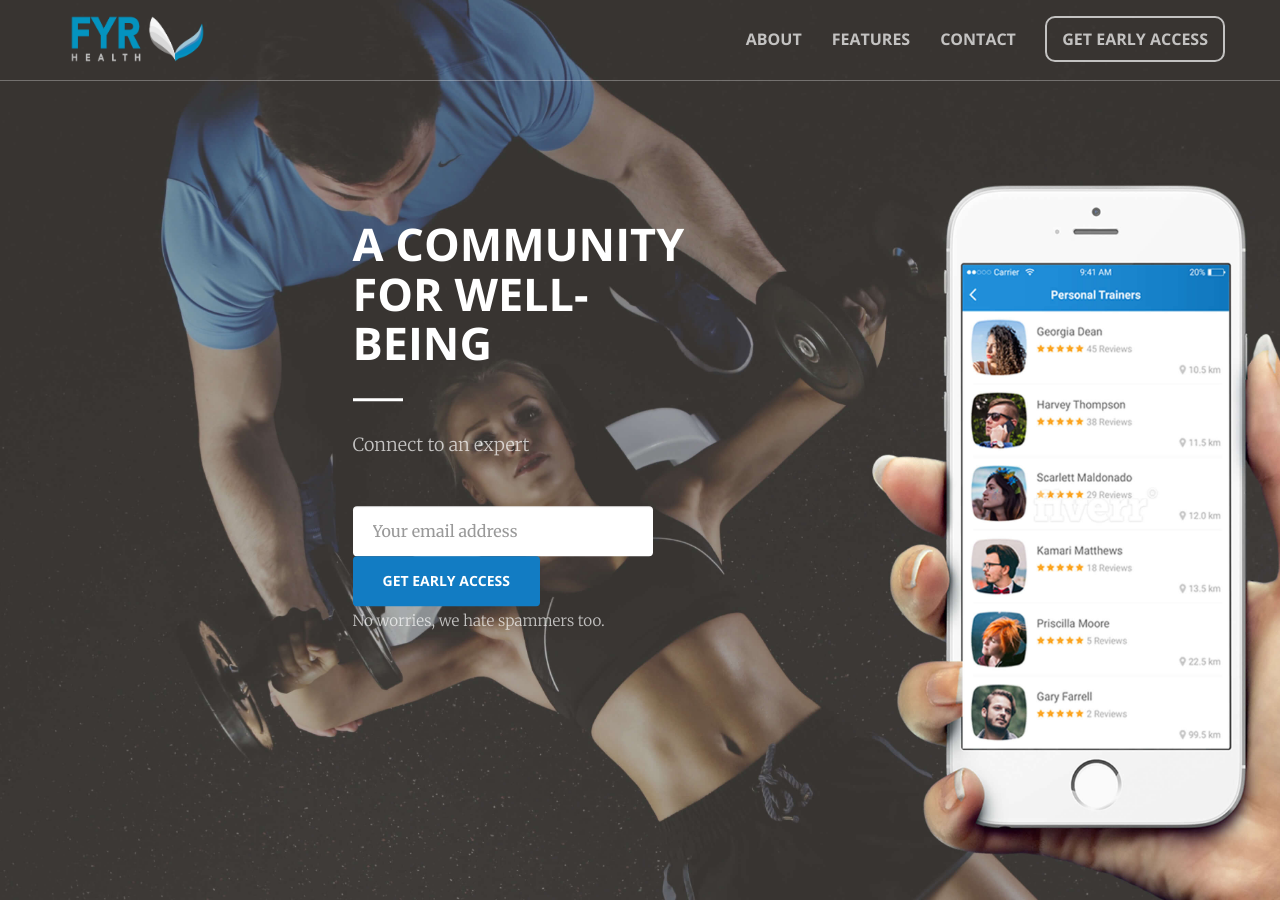
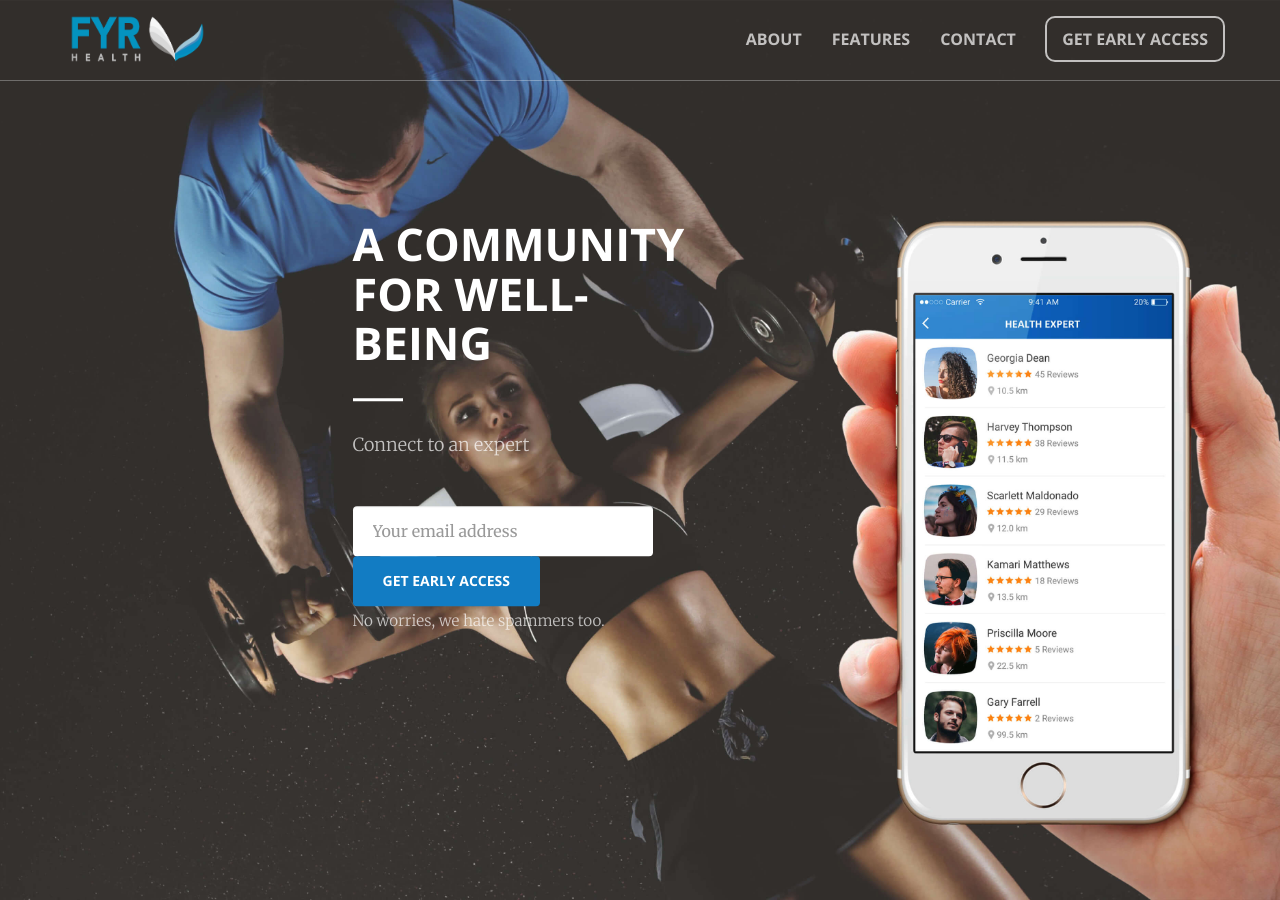
Before and after one commit to FYR-Health/FYR-Health.github.io, a Jekyll site: the page built from index.html, in a window 1280 px wide and 900 px high. Built offline with Jekyll 4.4.1, drawn with Linux system fonts in a browser that asks for light colours.

Commit message:
[r] Fix background image

```diff
--- a/_sass/_base.scss
+++ b/_sass/_base.scss
@@ -229,6 +229,7 @@ header {
 
     @media (min-width: 769px) {
         min-height: 100%;
+        background-position: 75% center;
 
         .header-content {
             position: absolute;
```
Also changed, not shown: img/header.jpg.
